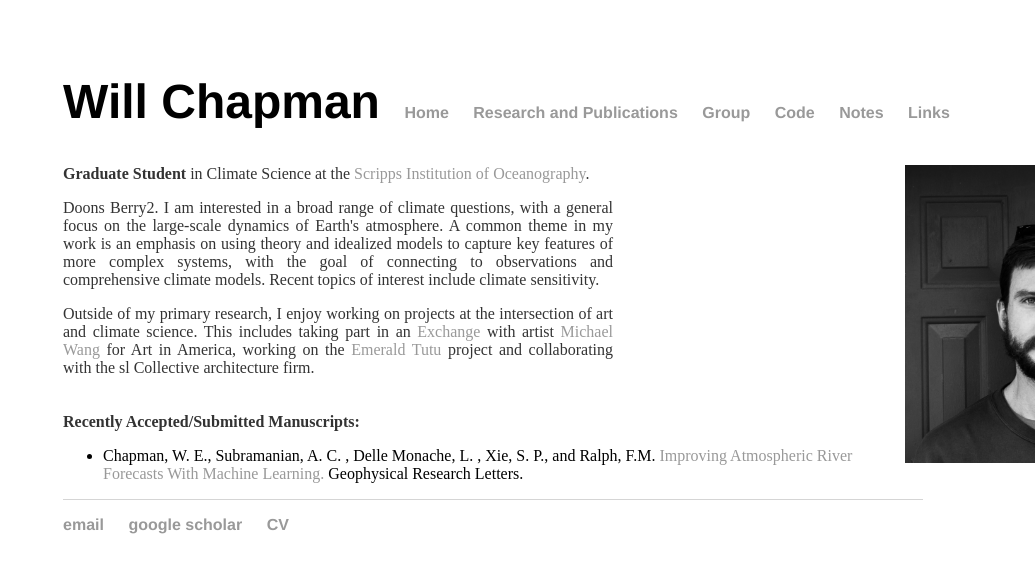
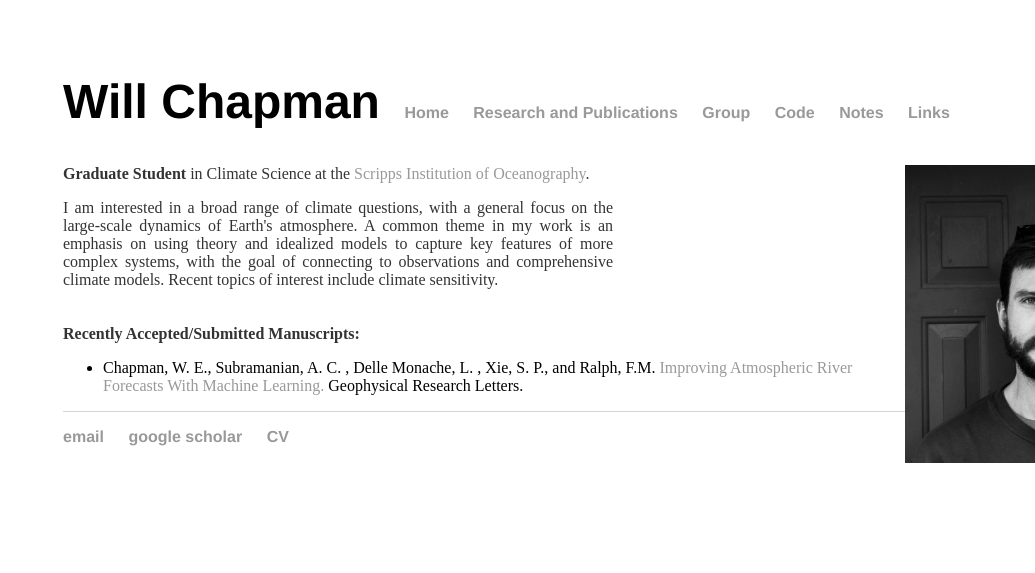
Before and after one commit to WillyChap/willychap_beta.github.io, a Jekyll site: the page built from index.html, in a window 1280 px wide. Shown: the top 573 px of the page, without its empty margins (245-1280 px from the left). Built offline with Jekyll 4.4.1, drawn with Linux system fonts in a browser that asks for light colours.

Commit message:
Update index.html

```diff
--- a/index.html
+++ b/index.html
@@ -32,9 +32,7 @@ div.relative {
 
 	<p class="ex", style="padding-top:20px"><font size=3><b>Graduate Student</b> in Climate Science at the <a href="https://scripps.ucsd.edu/">Scripps Institution of Oceanography</a>.
 
-	<p class="ex"><font size=3> Doons Berry2. I am interested in a broad range of climate questions, with a general focus on the large-scale dynamics of Earth's atmosphere. A common theme in my work is an emphasis on using theory and idealized models to capture key features of more complex systems, with the goal of connecting to observations and comprehensive climate models. Recent topics of interest include climate sensitivity.</font></p>
-
-	<p class="ex"><font size=3>Outside of my primary research, I enjoy working on projects at the intersection of art and climate science. This includes taking part in an <a href="https://www.artnews.com/art-in-america/interviews/visualizing-climate-change-michael-wang-nick-lutsko-1202681918/">Exchange</a> with artist <a href="https://michaelwang.info/">Michael Wang</a> for Art in America, working on the <a href="https://vimeo.com/266553400">Emerald Tutu</a> project and collaborating with the sl Collective architecture firm.</font></p>
+	<p class="ex"><font size=3> I am interested in a broad range of climate questions, with a general focus on the large-scale dynamics of Earth's atmosphere. A common theme in my work is an emphasis on using theory and idealized models to capture key features of more complex systems, with the goal of connecting to observations and comprehensive climate models. Recent topics of interest include climate sensitivity.</font></p>
 
 	<p class="ex", style="padding-top:20px"><font size=3><b>Recently Accepted/Submitted Manuscripts:</b></p>
 		<ul class="ex">
```
